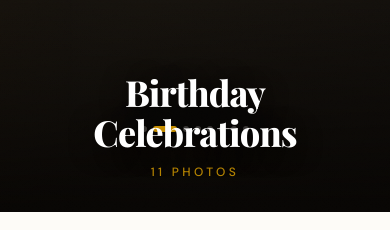
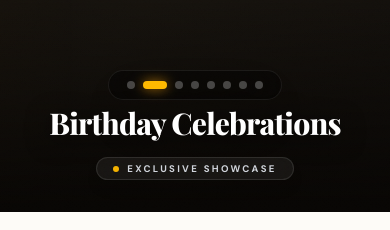
Before and after one commit to Sharath-holla/deehar-production, a Next.js app: page /events/Birthday in a window 390 px wide. Shown: the part 366-596 px from the top of the page. Built offline with nearby package versions, Linux system fonts and the light colour scheme; a web font is replaced by a local one.

Commit message:
fix: complete mobile responsive overhaul - center hero image gravity on mobile, encapsulate pagination dots inside modern blur capsule with larger tap targets, and replace amateur count text with minimalist exclusive showcase pill

```diff
--- a/app/events/[slug]/page.tsx
+++ b/app/events/[slug]/page.tsx
@@ -279,35 +279,42 @@ export default function EventPage({ params }: { params: Promise<{ slug: string }
         {/* Bottom gradient */}
         <div className="absolute inset-0 bg-gradient-to-t from-[#080604] via-[#080604]/40 to-transparent z-10 pointer-events-none" />
 
-        {/* Slideshow dots */}
-        <div className="absolute bottom-20 md:bottom-24 left-1/2 -translate-x-1/2 flex gap-1.5 z-20">
+        {/* Slideshow dots — encapsulated inside a beautiful glassmorphic container with larger mobile touch targets */}
+        <div className="absolute bottom-28 md:bottom-32 left-1/2 -translate-x-1/2 flex items-center gap-2 z-20 bg-black/40 backdrop-blur-xl px-4.5 py-2.5 rounded-full border border-white/8 shadow-2xl">
           {event.gallery.slice(0, Math.min(event.gallery.length, 8)).map((_, i) => (
             <button
               key={i}
               onClick={() => setHeroIndex(i)}
-              className={`rounded-full transition-all duration-400 ${
-                i === heroIndex ? "w-6 h-1.5 bg-amber-400" : "w-1.5 h-1.5 bg-white/25 hover:bg-white/50"
+              className={`transition-all duration-500 rounded-full ${
+                i === heroIndex
+                  ? "w-6 h-2 bg-amber-400 shadow-[0_0_12px_rgba(245,158,11,0.65)]"
+                  : "w-2 h-2 bg-white/25 hover:bg-white/55"
               }`}
+              style={{ touchAction: "manipulation" }}
               aria-label={`Slide ${i + 1}`}
             />
           ))}
         </div>
 
-        {/* Title */}
+        {/* Title & metadata pill */}
         <div className="absolute inset-0 z-20 flex flex-col justify-end items-center pb-8 md:pb-12 px-6 pointer-events-none">
           <motion.h1
             initial={{ y: 30, opacity: 0 }}
             animate={{ y: 0, opacity: 1 }}
             transition={{ delay: 0.35, duration: 0.8, ease: [0.16, 1, 0.3, 1] }}
-            className="text-4xl md:text-6xl lg:text-7xl font-extrabold text-white text-center tracking-tight"
+            className="text-3xl md:text-6xl lg:text-7xl font-extrabold text-white text-center tracking-tight"
             style={{ fontFamily: "'Playfair Display', serif", textShadow: "0 4px 24px rgba(0,0,0,0.8)" }}
           >
             {event.title}
           </motion.h1>
-          <p className="text-amber-400/70 text-xs mt-3 tracking-[0.28em] uppercase font-medium">
-            {event.gallery.length} photos
-            {event.videoUrls.length > 0 ? ` · ${event.videoUrls.length} film${event.videoUrls.length > 1 ? "s" : ""}` : ""}
-          </p>
+
+          {/* Futuristic minimalist metadata pill instead of crude plain photos text */}
+          <div className="mt-4 flex items-center gap-2 bg-white/6 backdrop-blur-md px-4 py-1.5 rounded-full border border-white/10 shadow-lg">
+            <span className="w-1.5 h-1.5 rounded-full bg-amber-400 animate-pulse" />
+            <span className="text-[0.6rem] text-gray-300 font-bold uppercase tracking-[0.24em] leading-none">
+              Exclusive Showcase
+            </span>
+          </div>
         </div>
       </div>
 
--- a/app/page.tsx
+++ b/app/page.tsx
@@ -468,7 +468,7 @@ export default function Home() {
                 fill
                 priority
                 crop="fill"
-                gravity="faces"
+                gravity="center"
                 className="object-cover object-center"
               />
             </motion.div>
```
